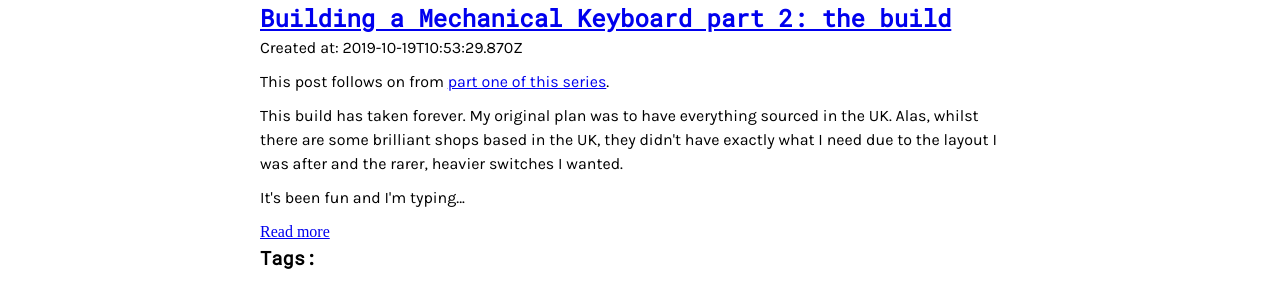
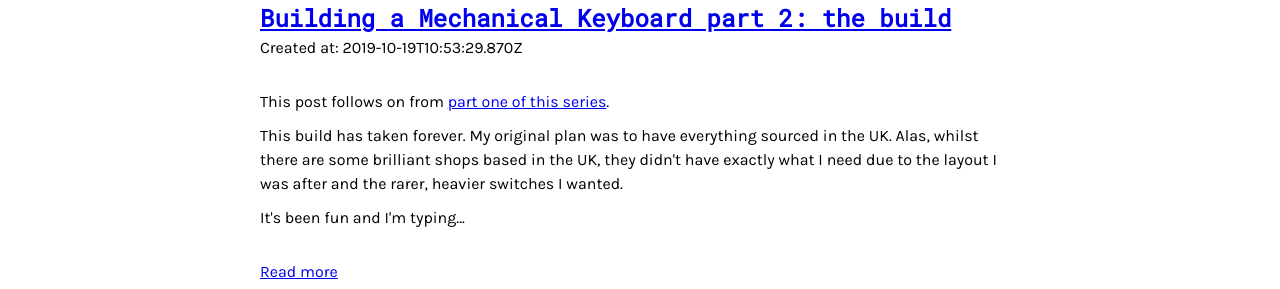
Before and after one commit to BeckyArrowsmith/blog2019, a Next.js app: page / in a window 1280 px wide. Shown: the part 600-889 px from the top of the page. Built offline with nearby package versions, Linux system fonts and the light colour scheme.

Commit message:
Padding in content

```diff
--- a/components/BlogListing.js
+++ b/components/BlogListing.js
@@ -13,7 +13,7 @@ function BlogListing() {
 
                 <p>Created at: <time>{post.sys.createdAt}</time></p>
 
-                <Markdown>{post.fields.content.substring(0, 400) + "..."}</Markdown>
+                <Markdown className="post-content-markdown">{post.fields.content.substring(0, 400) + "..."}</Markdown>
 
                 <a href={post.fields.slug}>Read more</a>
 
--- a/components/BlogPost.js
+++ b/components/BlogPost.js
@@ -16,7 +16,7 @@ const Post = () => {
                 <h2 ><a href={'http://localhost:3000/post?slug=' + post.fields.slug}>{post.fields.title}</a></h2>
                 <p>Created at: <time>{post.sys.createdAt}</time></p>
 
-                <Markdown>{post.fields.content}</Markdown>
+                <Markdown className="post-content-markdown">{post.fields.content}</Markdown>
 
                 <section id="tags">
                     <h3>Tags:</h3>
--- a/layouts/styles/global.css
+++ b/layouts/styles/global.css
@@ -1,6 +1,6 @@
 @import url('https://fonts.googleapis.com/css?family=Karla|Roboto+Mono&display=swap');
 
-p {
+html {
     font-family: 'Karla', sans-serif;
 }
 
--- a/layouts/styles/posts.css
+++ b/layouts/styles/posts.css
@@ -5,3 +5,7 @@
 .headline-image img {
     margin: 0 auto;
 }
+
+.post-content-markdown {
+    margin: 20px 0;
+}
```
